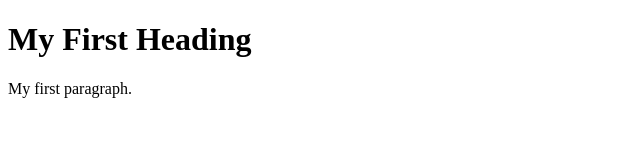
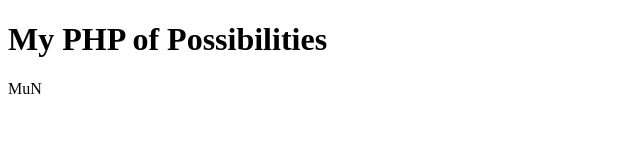
Before and after one commit to esyasi/esyasi.github.io, a plain HTML site: page index.html in a window 1280 px wide. Shown: the whole page, without its empty margins (0-640 px from the left). Drawn offline with Linux system fonts and the light colour scheme.

Commit message:
Update index.html

```diff
--- a/index.html
+++ b/index.html
@@ -2,8 +2,8 @@
 <html>
 <body>
 
-<h1>My First Heading</h1>
-<p>My first paragraph.</p>
+<h1>My PHP of Possibilities</h1>
+<p>MuN</p>
 
 </body>
 </html>
```
